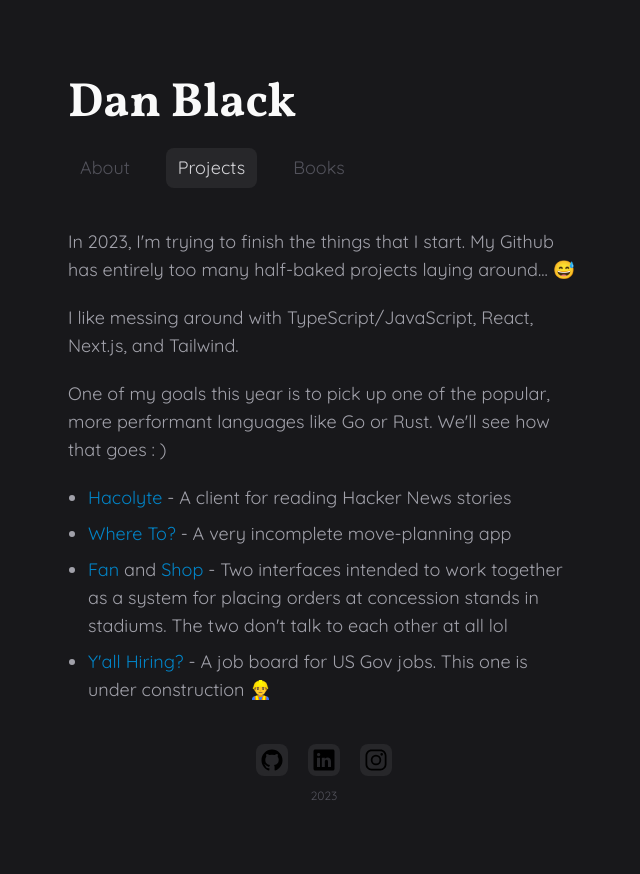
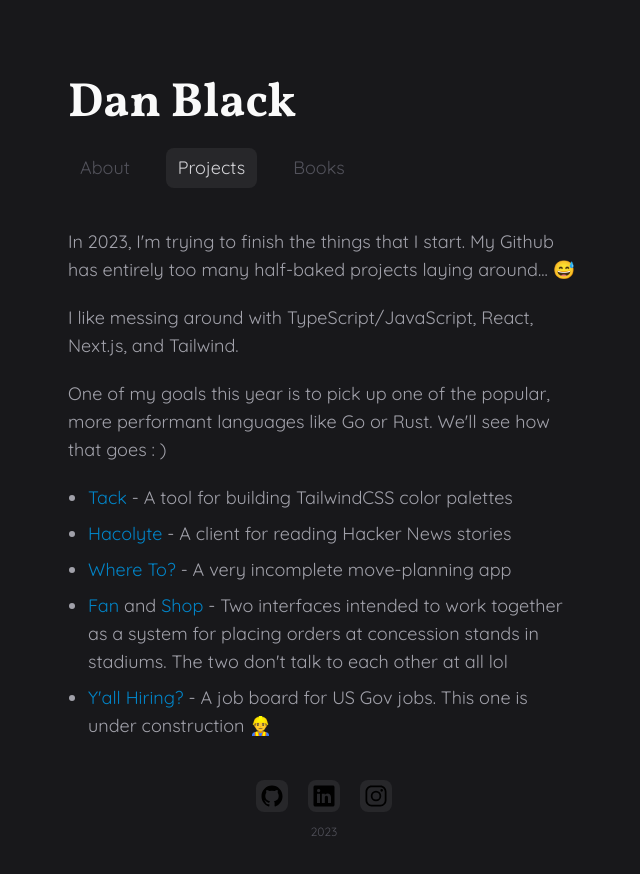
Before and after one commit to daniel-black/dbv3, a Next.js app: page /projects in a window 1280 px wide. Shown: the top 874 px of the page, without its empty margins (316-956 px from the left). Built offline with nearby package versions, Linux system fonts and the light colour scheme.

Commit message:
added link to Tack on projects page

```diff
--- a/app/projects/page.tsx
+++ b/app/projects/page.tsx
@@ -6,6 +6,9 @@ export default function ProjectsPage() {
       <p>I like messing around with TypeScript/JavaScript, React, Next.js, and Tailwind.</p>
       <p>One of my goals this year is to pick up one of the popular, more performant languages like Go or Rust. We'll see how that goes : )</p>
       <ul className='space-y-2 list-disc ml-5'>
+        <li>
+          <a href='https://tack-weld.vercel.app' target='_blank' className='link'>Tack</a> - A tool for building TailwindCSS color palettes
+        </li>
         <li>
           <a href='https://www.hacolyte.com' target='_blank' className='link'>Hacolyte</a> - A client for reading Hacker News stories
         </li>
```
Lines whose indentation alone changed are shown as unchanged.
